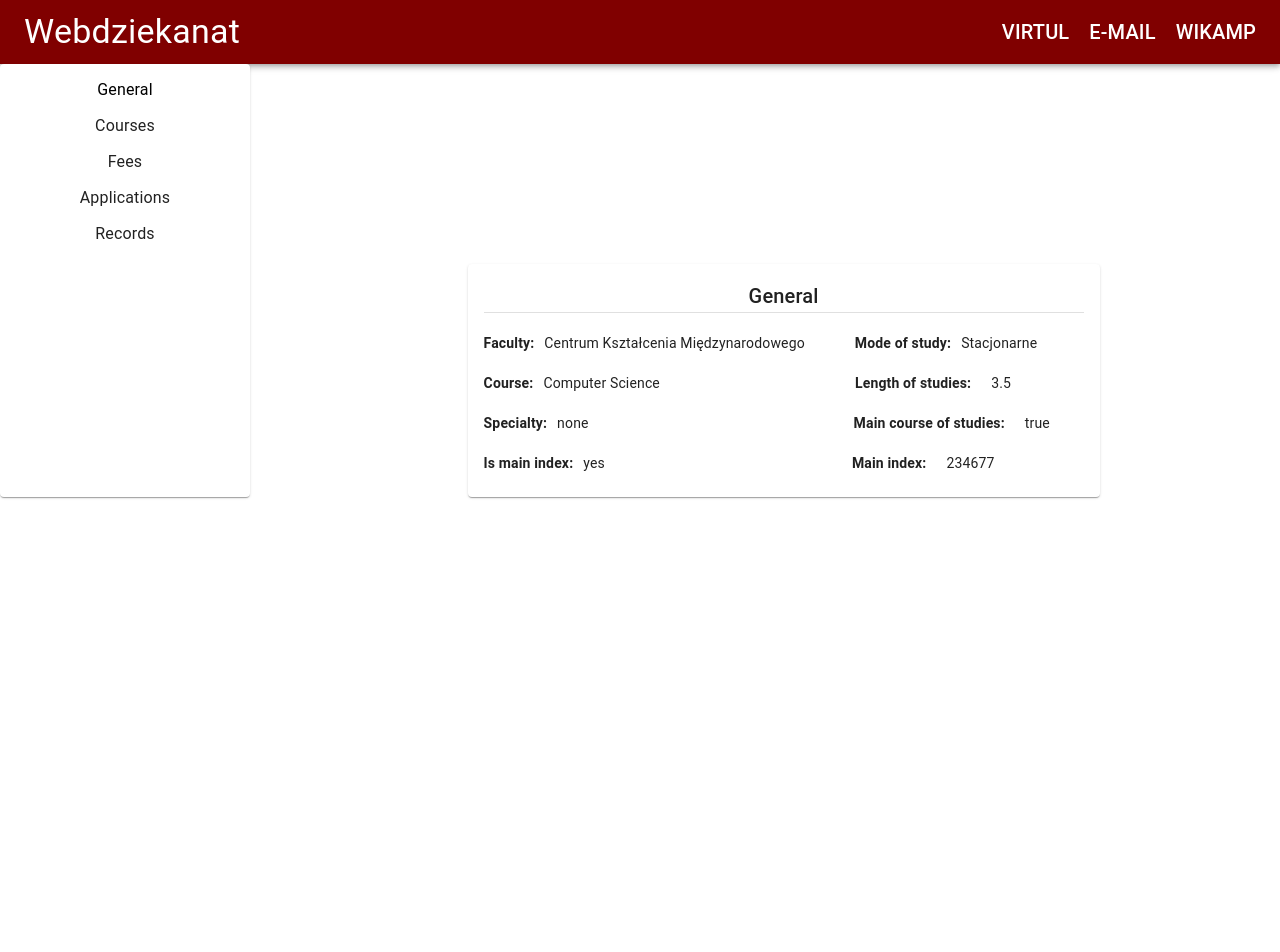
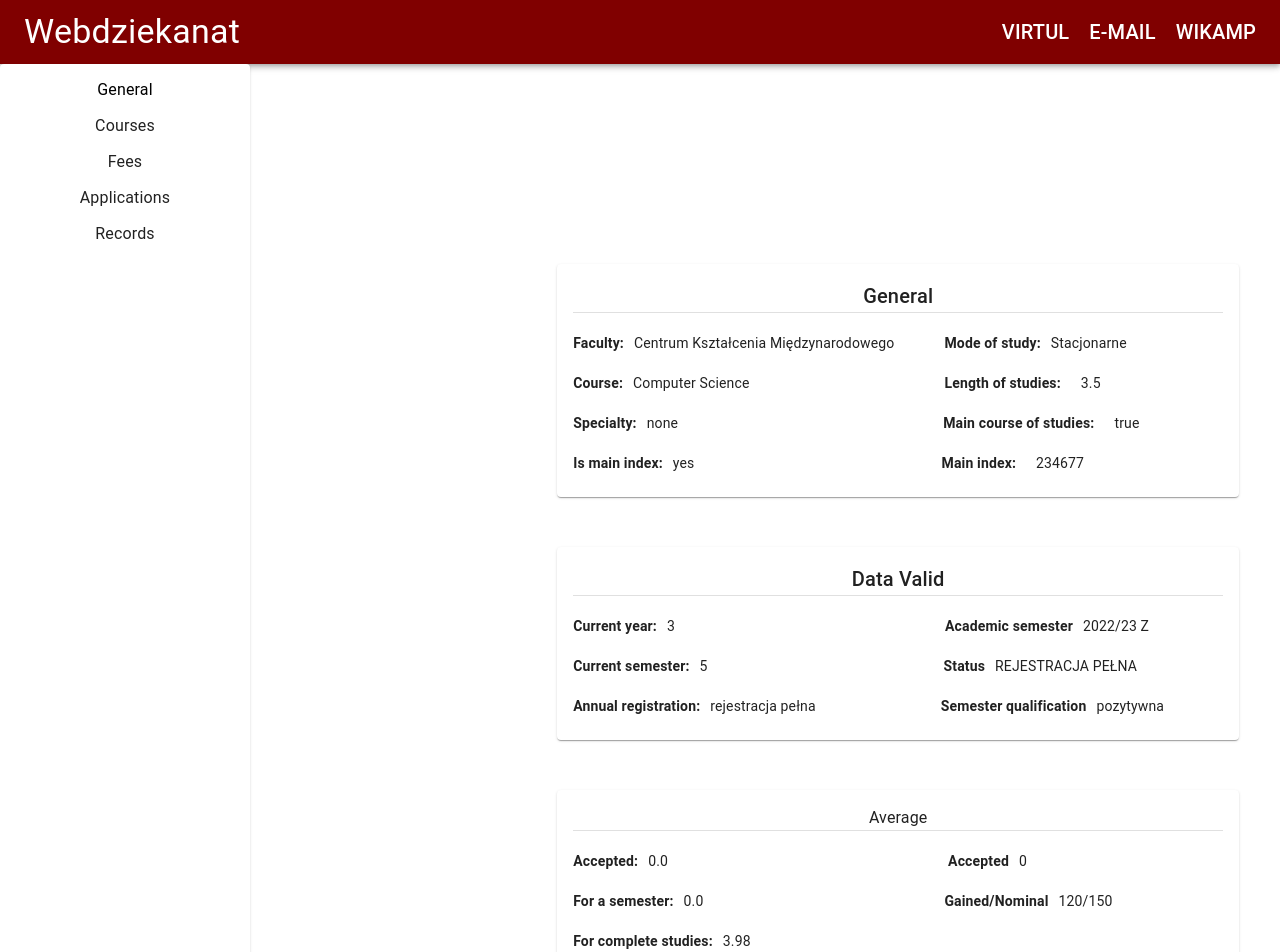
Before and after one commit to Nexxtgaming/webdziekanat, a React (Create React App) app: page /general in a window 1280 px wide. Shown: the top 952 px of the page. Before the commit the page ends 800 px from the top, so only its background shows below. Built offline with nearby package versions, Linux system fonts and the light colour scheme.

Commit message:
add data valid cart

```diff
--- /dev/null
+++ b/src/components/AverageCard.tsx
@@ -0,0 +1,38 @@
+import Typography from '@mui/material/Typography';
+import Card from '@mui/material/Card';
+import CardContent from '@mui/material/CardContent';
+import Divider from '@mui/material/Divider'
+
+const AverageCard = () => {
+    return (
+        <Card>
+            <CardContent>
+                <Typography>Average</Typography>
+                <Divider/>
+
+                <div style={{display: "flex", marginTop: "20px", width: "650px"}}>
+                    <Typography variant="body2" style={{fontWeight: "bold"}}>Accepted:</Typography>
+                    <Typography variant="body2" style={{marginLeft: "10px"}}> 0.0</Typography>
+                    <Typography variant="body2" style={{marginLeft: "280px", fontWeight: "bold"}}>Accepted</Typography>
+                    <Typography variant="body2" style={{marginLeft: "10px",}}>0</Typography>
+                </div>
+
+                <div style={{display: "flex", marginTop: "20px", width: "650px"}}>
+                    <Typography variant="body2" style={{fontWeight: "bold"}}>For a semester:</Typography>
+                    <Typography variant="body2" style={{marginLeft: "10px"}}> 0.0</Typography>
+                    <Typography variant="body2" style={{marginLeft: "241px", fontWeight: "bold"}}>Gained/Nominal</Typography>
+                    <Typography variant="body2" style={{marginLeft: "10px",}}>120/150</Typography>
+                </div>
+
+                <div style={{display: "flex", marginTop: "20px", width: "650px"}}>
+                    <Typography variant="body2" style={{fontWeight: "bold"}}>For complete studies:</Typography>
+                    <Typography variant="body2" style={{marginLeft: "10px"}}> 3.98</Typography>
+
+                </div>
+            </CardContent>
+        </Card>
+
+    )
+}
+
+export default AverageCard;
--- /dev/null
+++ b/src/components/DataValidCard.tsx
@@ -0,0 +1,40 @@
+import Typography from '@mui/material/Typography';
+import Card from '@mui/material/Card';
+import CardContent from '@mui/material/CardContent';
+import Divider from '@mui/material/Divider'
+
+const DataValidCard = () => {
+    return (
+        <Card>
+            <CardContent>
+                <Typography variant="h6">Data Valid</Typography>
+                <Divider/>
+
+                <div style={{display: "flex", marginTop: "20px", width: "650px"}}>
+                    <Typography variant="body2" style={{fontWeight: "bold"}}>Current year:</Typography>
+                    <Typography variant="body2" style={{marginLeft: "10px"}}> 3</Typography>
+                    <Typography variant="body2" style={{marginLeft: "270px", fontWeight: "bold"}}>Academic semester</Typography>
+                    <Typography variant="body2" style={{marginLeft: "10px",}}>2022/23 Z</Typography>
+                </div>
+
+                <div style={{display: "flex", marginTop: "20px", width: "600px"}}>
+                    <Typography variant="body2" style={{fontWeight: "bold"}}>Current semester:</Typography>
+                    <Typography variant="body2" style={{marginLeft: "10px"}}> 5</Typography>
+                    <Typography variant="body2" style={{marginLeft: "236px", fontWeight: "bold"}}>Status</Typography>
+                    <Typography variant="body2" style={{marginLeft: "10px",}}>REJESTRACJA PEŁNA</Typography>
+                </div>
+
+                <div style={{display: "flex", marginTop: "20px", width: "650px"}}>
+                    <Typography variant="body2" style={{fontWeight: "bold"}}>Annual registration:</Typography>
+                    <Typography variant="body2" style={{marginLeft: "10px"}}> rejestracja pełna</Typography>
+                    <Typography variant="body2" style={{marginLeft: "125px", fontWeight: "bold"}}>Semester qualification</Typography>
+                    <Typography variant="body2" style={{marginLeft: "10px",}}>pozytywna</Typography>
+                </div>
+
+            </CardContent>
+        </Card>
+    )
+
+}
+
+export default DataValidCard;
--- /dev/null
+++ b/src/pages/CoursesPage.tsx
@@ -0,0 +1,5 @@
+const CoursesPage = () => {
+
+}
+
+export default CoursesPage;
--- a/src/pages/GeneralPage.tsx
+++ b/src/pages/GeneralPage.tsx
@@ -1,11 +1,19 @@
 import * as React from 'react';
 
 import GeneralCard from "../components/GeneralCard";
+import DataValidCard from "../components/DataValidCard";
+import AverageCard from "../components/AverageCard";
 
 const GeneralPage = () => {
     return (
-        <div style={{marginTop: "200px", marginLeft: "17%"}}>
+        <div style={{marginTop: "200px", marginLeft: "24%"}}>
             <GeneralCard/>
+            <div style={{marginTop: "50px"}}>
+                <DataValidCard />
+            </div>
+            <div style={{marginTop: "50px"}}>
+                <AverageCard/>
+            </div>
         </div>
     )
 }
--- a/src/pages/HomePage.tsx
+++ b/src/pages/HomePage.tsx
@@ -22,8 +22,12 @@ type Row = {
     finalGrade: string;
     payable: string;
 }
+type SemesterInfo = {
+    averageGrade: number;
+    accumulatedPoints: string;
+    examinationCardAcceptance: string;
+}
 const HomePage = () => {
-    const [selectedSemester, setSelectedSemester] = useState(5)
     const rows5sem: Row[] = [
         {code: "22 9115853 40", name: "Civic Knowledge and Engagement 4", instructor: "mgr Iwona Wróblewska", ects: 1,grades: " ", finalGrade: " ", payable: "no" },
         {code: "02 6363400 00", name: "Computer Aided Design", instructor: "dr inż. Witold Kubiak", ects: 3,grades: " ", finalGrade: " ", payable: "no" },
@@ -35,31 +39,31 @@ const HomePage = () => {
         {code: "02 6545615 00", name: "Computer Architecture", instructor: "dr inż. Witold Marańda", ects: 5,grades: "Lab. 4.5, Ćw. 4.0 Wyk. 4.0", finalGrade: "4", payable: "no" },
         {code: "02 6556564 00", name: "Interactive Web Applications", instructor: "dr inż. Rafał Kotas", ects: 3,grades: "Wyk. 4.0, Lab. 4.0", finalGrade: "4", payable: "no" },
     ]
+    const sem5info: SemesterInfo = {averageGrade: 0, accumulatedPoints: "0/30", examinationCardAcceptance: "no"}
+    const sem4info: SemesterInfo = {averageGrade: 4.3, accumulatedPoints: "30/30", examinationCardAcceptance: "yes"}
 
+    const [selectedSemester, setSelectedSemester] = useState(5)
     const [selectedRows, setSelectedRows] = useState<Row[]>(rows5sem)
-   /* useEffect(()=>{
-        if(selectedSemester === 5) setSelectedRows(rows5sem);
-        if(selectedSemester === 4) setSelectedRows(rows4sem);
-    },[])*/
+    const [semesterInfo, setSemesterInfo] = useState<SemesterInfo>(sem5info);
     const handleSemesterChange = (value: number) => {
         setSelectedSemester(value);
-        if(value === 5) setSelectedRows(rows5sem);
-        if(value === 4) setSelectedRows(rows4sem);
+        if(value === 5) {
+            setSelectedRows(rows5sem);
+            setSemesterInfo(sem5info)
+        }
+        if(value === 4) {
+            setSelectedRows(rows4sem);
+            setSemesterInfo(sem4info);
+        }
     }
 
     return (
         <div >
-            <Alert severity="warning" style={{width: "600px", marginLeft: "32%", marginTop: "50px"}}>Szanowni Państwo
-                Uczelniane Centrum Informatyczne wraz z Centrum E-Learningu uruchomiło dla nauczycieli wprowadzanie ocen
-                z WF bezpośrednio z platformy WIKAMP. W związku z tym wszelkie uwagi proszę kierować do nauczycieli, tym
-                bardziej że mają oni podgląd na Państwa sytuację oraz na informację o powodzie nie przesłania oceny.
-                Pozytywne przesłanie oceny powoduje to, że jest ona widoczna w WEBDziekanacie.</Alert>
+            <Alert severity="warning" style={{width: "600px", marginLeft: "35%", marginTop: "50px"}}>Szanowni Państwo Uczelniane Centrum Informatyczne wraz z Centrum E-Learningu uruchomiło dla nauczycieli wprowadzanie ocen z WF bezpośrednio z platformy WIKAMP. W związku z tym wszelkie uwagi proszę kierować do nauczycieli, tym bardziej że mają oni podgląd na Państwa sytuację oraz na informację o powodzie nie przesłania oceny. Pozytywne przesłanie oceny powoduje to, że jest ona widoczna w WEBDziekanacie.</Alert>
             <div style={{marginTop: "100px", display: "flex", marginLeft: "25%"}}>
-                <FormControl sx={{m: 1, width: 150, marginTop: "10px"}} size="small" variant="filled">
+                <FormControl sx={{ m: 1, width: 150, marginTop: "-5px" }} size="small" >
                     <InputLabel>Semester</InputLabel>
-                    <Select label="Age" value={selectedSemester} onChange={(event) => {
-                        handleSemesterChange(event.target.value as number)
-                    }}>
+                    <Select label="Age" value={selectedSemester} onChange={(event) => {handleSemesterChange(event.target.value as number)}}>
                         <MenuItem value={5}>2022/23 Z - 5</MenuItem>
                         <MenuItem value={4}>2021/22 L - 4</MenuItem>
                         <MenuItem value={3}>2021/22 Z - 3</MenuItem>
@@ -67,12 +71,16 @@ const HomePage = () => {
                         <MenuItem value={1}>2020/21 Z - 1</MenuItem>
                     </Select>
                 </FormControl>
-                <Typography variant="h6" style={{color: "#800000", width: "150px", marginLeft: "150px"}}>Report
-                    Card</Typography>
+                <Typography variant="h6" style={{color: "#800000",  width: "150px", marginLeft: "250px"}}>Report Card</Typography>
             </div>
-            <Typography variant="body1">Average grade: 3.83 Acumulated Points: 30/30</Typography>
-            <TableContainer component={Paper} sx={{width: 900}} style={{marginLeft: "17%", marginTop: "30px"}}>
-                <Table sx={{width: 900}} aria-label="report table">
+            <div style={{display: "flex", marginLeft: "27%", marginTop: "30px"}}>
+                <Typography variant="body2" style={{width: "200px"}}>Average grade: {semesterInfo.averageGrade} </Typography>
+                <Typography variant="body2"style={{width: "200px"}}>Accumulated Points: {semesterInfo.accumulatedPoints}</Typography>
+                <Typography variant="body2"style={{width: "300px"}}>Examination card acceptance: {semesterInfo.examinationCardAcceptance}</Typography>
+                <Typography variant="body2"style={{width: "200px"}}>Record book on time: no</Typography>
+            </div>
+            <TableContainer component={Paper} sx={{width: 1000}} style={{marginLeft: "25%", marginTop: "50px"}} >
+                <Table sx={{width: 1000}} aria-label="report table">
                     <TableHead>
                         <TableRow>
                             <TableCell align="right">Code</TableCell>
```
